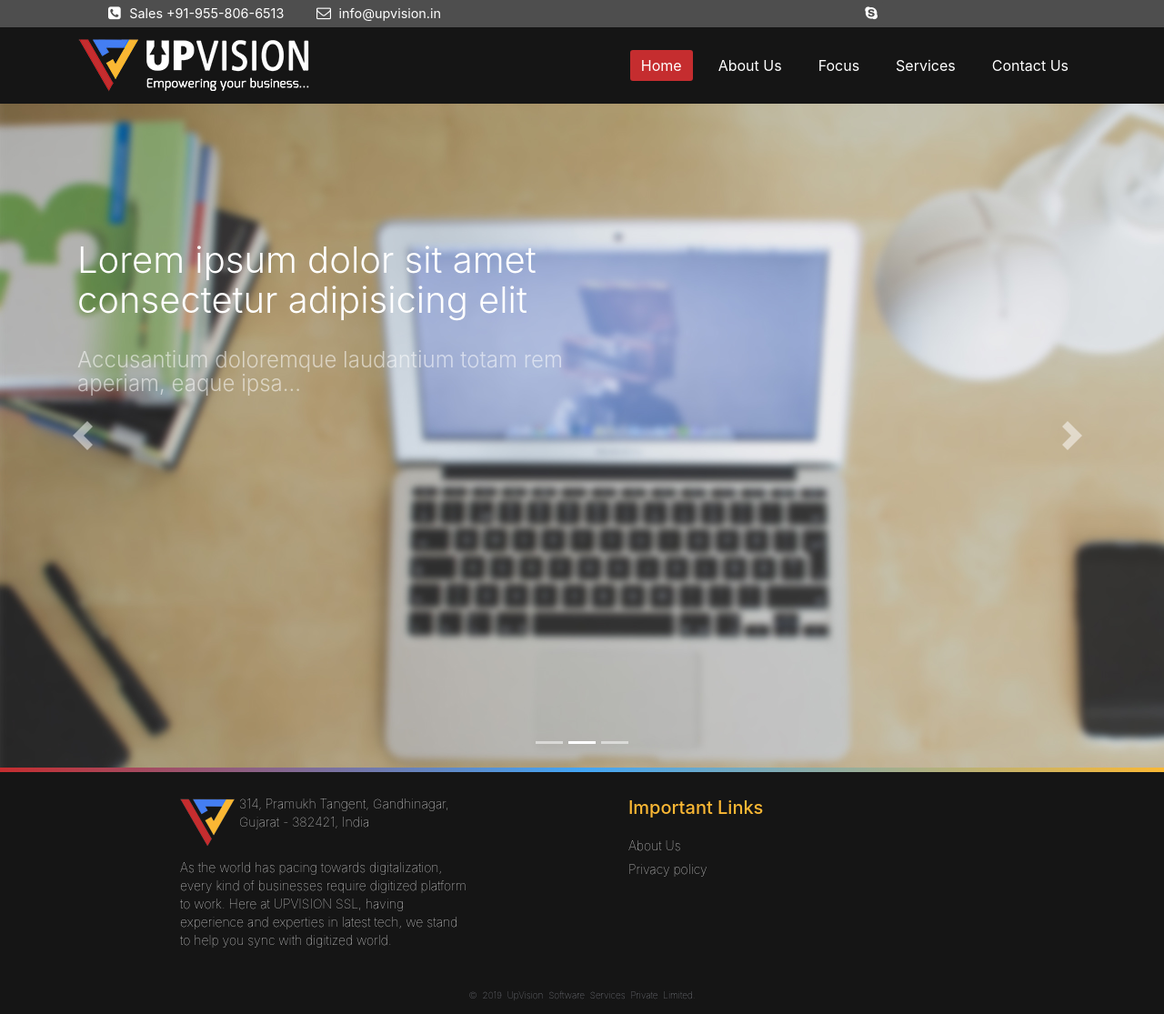
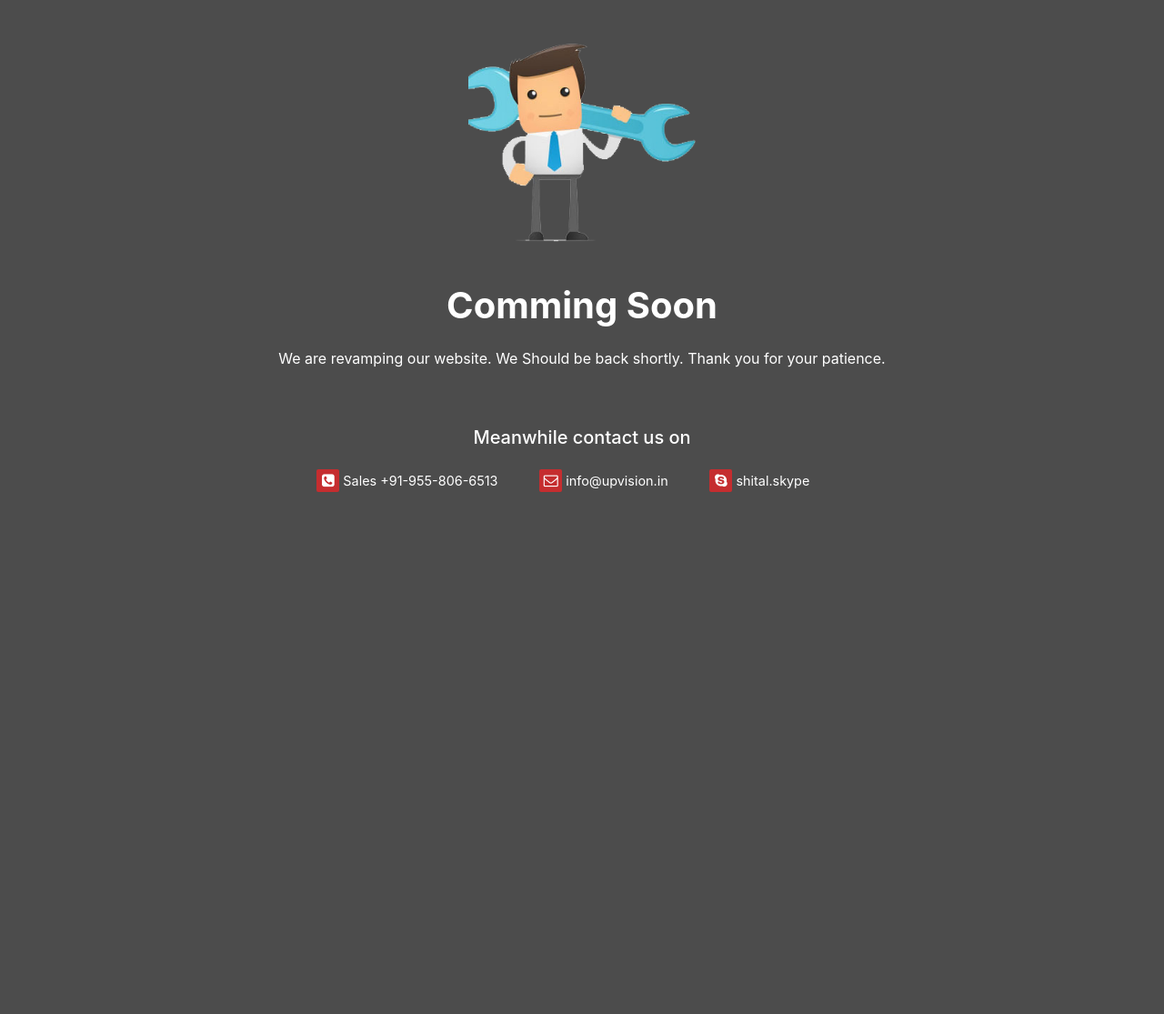
Before and after one commit to upvision-in/www.upvision.in, a Jekyll site: the page built from coming-soon.html, in a window 1280 px wide and 1115 px high. Shown: the whole window at 91% size. Built offline with Jekyll 4.4.1, drawn with Linux system fonts in a browser that asks for light colours.

Commit message:
coming soon added

```diff
--- a/_includes/footer.html
+++ b/_includes/footer.html
@@ -1,36 +1,20 @@
 <footer>
     <section class="footer-summary bg-dark text-white ">
-    <div class="container-fluid">
-        <ul class="footer-nav">
-            <li>
-                <div class="logo">
-                    <a href="{{ '/' | relative_url }}"><img src="assets/images/upvision-logo.png"></a>
-                    <p>314, Pramukh Tangent, Gandhinagar,
-                        <br/>Gujarat - 382421, India
+        <div class="container">
+          <div class="row">
+            <div class="col-6">
+              <p>
+                    <span class="cr-text">&copy; 2019  UpVision Software Services Private Limited.
+                      <br/>All rights reserved.
+                    </span>
               </p>
             </div>
-                <div class="logo-statement">
-                   <p>
-                    As the world has pacing towards digitalization, every kind of businesses require digitized platform to work. Here at UPVISION SSL, having experience and experties in latest tech, we stand to help you sync with digitized world.
+            <div class="col-6 logo" style="text-align:right;">
+              <p>Powered by the folks of &nbsp;
+                  <a href="{{ '/' | relative_url }}"><img src="assets/images/ico/UpVision.LogoWithText.H48.png"></a>
               </p>
             </div>
-            </li>
-            <li>
-                <h5 class="click-head open-internal-link">Important Links</h5>
-
-                <ul class="internal-link">
-                    <li><a href="{{ '/about-us' | relative_url }}">About Us</a></li>
-                    <!-- <li><a href="#">We are hiring</a></li>
-                    <li><a href="{{ '/enquiry' | relative_url }}">Get answers</a></li> -->
-                    <li><a href="{{ '/privacy' | relative_url }}">Privacy policy</a></li>
-                </ul>
-            </li>
-        </ul>
           </div>
-    <div class="container-fluid py-3 pt-4">
-        <p class="copyright">
-                <span class="cr-text">&copy; 2019  UpVision Software Services Private Limited.</span>
-        </p>
           <!--
 
           <div>
--- a/_includes/header.html
+++ b/_includes/header.html
@@ -1,5 +1,6 @@
 <header class="fixed-top">
-    <div class="container-fluid top-bar">
+  <div class="top-bar">
+      <div class="container">
           <div class="row">
             <div class="col-6">
               <div class="contact">
@@ -17,6 +18,7 @@
                   <li><a href="https://in.linkedin.com/in/shitalpatel1"><i class="fa fa-linkedin"></i></a></li> -->
                   <li><a href="skype:shital.skype?chat"><i class="fa fa-skype"></i></a></li>
                 </ul>
+              </div>
             </div>
           </div>
         </div>
--- /dev/null
+++ b/assets/css/c-soon.css
@@ -0,0 +1,63 @@
+body{
+  background-color: rgba(0,0,0,0.7) !important;
+}
+.maintanance{
+  text-align: center;
+  color: white;
+}
+
+.maintanance img{
+  width: 250px;
+}
+
+.contact ul {
+  list-style: none;
+  margin: 0;
+  padding: 0;
+}
+
+.contact ul li {
+  display: inline-block;
+  padding-right: 3%;
+}
+
+.contact ul li a {
+  display: inline-block;
+  color: #fff;
+  height: 25px;
+}
+
+.contact ul li a i {
+  background: #c52d2f;
+  border-radius: 2px;
+  width: 25px;
+  height: 25px;
+  line-height: 25px;
+  text-align: center;
+}
+
+.contact ul li a span {
+  display: inline-block;
+  padding: 0 0.5rem 0 0;
+  font-size: 0.9rem;
+}
+
+@media (max-width: 992px) {
+  .contact ul li a span {
+    display: none;
+  }
+}
+
+.contact ul li a:hover {
+  background: #c52d2f;
+  border-radius: 2px;
+}
+
+.contact ul li a:hover i {
+  background: #c52d2f;
+  border-radius: 2px;
+}
+
+.contact ul li a:hover span {
+  color: #fff;
+}
--- a/assets/css/upvision.css
+++ b/assets/css/upvision.css
@@ -63,17 +63,11 @@ body {
 }
 
 .top-bar .contact {
-  text-align: center;
+  text-align: left;
 }
 
 .top-bar .social {
-  text-align: center;
-}
-
-@media (max-width: 576px) {
-  .top-bar .social {
-    text-align: left;
-  }
+  text-align: right;
 }
 
 .navbar .navbar-toggler-right {
--- /dev/null
+++ b/coming-soon.html
@@ -0,0 +1,37 @@
+---
+title: Coming soon
+permalink: /
+---
+<!DOCTYPE html>
+<html>
+<head>
+  <meta charset="utf-8">
+  <meta http-equiv="X-UA-Compatible" content="IE=edge">
+  <title>Upvision</title>
+  <meta name="viewport" content="width=device-width, initial-scale=1">
+
+  <link rel="stylesheet" href="assets/libs/bootstrap/bootstrap.min.css">
+  <link rel="stylesheet" href="assets/libs/font-awesome/css/font-awesome.min.css">
+  <link rel="stylesheet" href="assets/libs/animate/animate.min.css">
+  <link rel="stylesheet" href="assets/css/c-soon.css">
+
+
+</head>
+<body>
+  <div class="container maintanance">
+      <img class="pt-5" src="assets/images/under construction.png" alt="">
+      <h1 class="title pt-5"><b>Comming Soon</b></h1>
+      <p class="desc font-white pt-3">We are revamping our website.
+      We Should be back shortly. Thank you for your patience.</p>
+      <div class="contact pt-5">
+        <h5 class="title">Meanwhile contact us on</h5>
+        <ul class="pt-3">
+          <li><a href="tel:+919558066513" data-toggle="tooltip" data-container="div.top-bar" data-placement="right" title="Sales +91-955-806-6513"><i class="fa fa-phone-square"></i><span class="pl-1">Sales +91-955-806-6513</span></a></li>
+          <li><a href="mailto:info@upvision.in" data-toggle="tooltip" data-container="div.top-bar" data-placement="right" title="info@upvision.in"><i class="fa fa-envelope-o"></i><span class="pl-1">info@upvision.in</span></a></li>
+          <li><a href="skype:shital.skype?chat"><i class="fa fa-skype"></i><span class="pl-1">shital.skype</span></a></li>
+        </ul>
+      </div>
+  </div>
+
+</body>
+</html>
--- a/index.html
+++ b/index-main.html
@@ -1,7 +1,6 @@
 ---
 layout: default
 title: Home
-permalink: /
 ---
 <section>
             <div id="main-slider" class="carousel slide carousel-fade" data-ride="carousel">
@@ -16,7 +15,7 @@ permalink: /
                             <div class="row slide-margin">
                                 <div class="col-sm-6">
                                     <div class="carousel-content">
-                                        <h1 class="animation animated-item-1">Lorem ipsum dolor sit amet consectetur adipisicing elit</h1>
+                                        <h1 class="animation animated-item-1">L ipsum dolor sit amet consectetur adipisicing elit</h1>
                                         <h2 class="animation animated-item-2">Accusantium doloremque laudantium totam rem aperiam, eaque ipsa...</h2>
                                         <a class="btn-slide animation animated-item-3" href="#">Read More</a>
                                     </div>
```
Also changed, not shown: README.md (+2 -50 lines), _includes/footer_1.html (added, +46 -0 lines), assets/css/upvision.scss (+12 -6 lines), assets/images/blocks_maintain.jpeg (added), assets/images/clients/AveryDennison.png (added), assets/images/clients/BeatBabel.png (added), assets/images/clients/LandmarkGroup.png (added), assets/images/comming_soon.jpg (added), assets/images/ico/UpVision.LogoWithText.H48.png (added), assets/images/under construction.png (added), 1 other file. Lines whose indentation alone changed are shown as unchanged.
